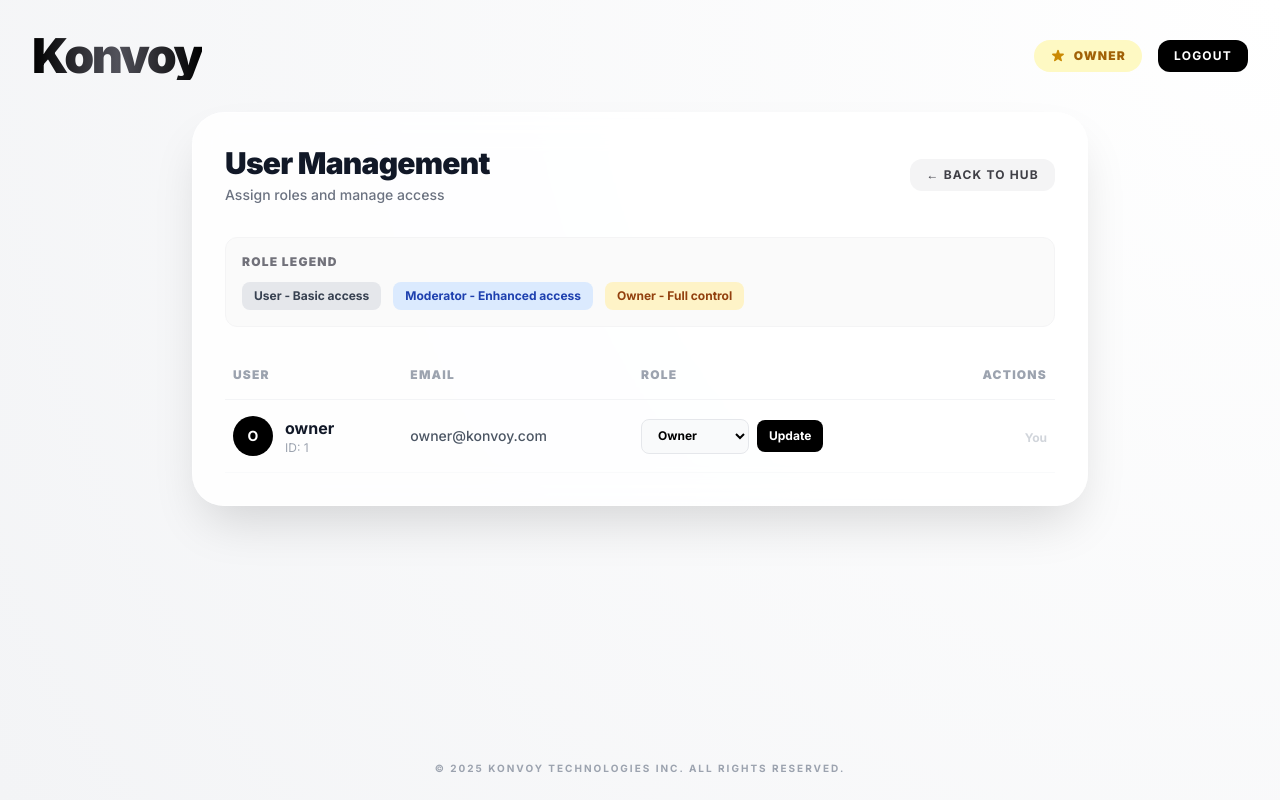
After one commit to carvedkarma/Konvoy, a Flask app: page /admin in a window 1280 px wide. The commit adds this page. Run offline with Flask 3, Linux system fonts and the light colour scheme; a user stored in the database is signed in; some libraries are stand-ins or nearby versions.

Commit message:
Add user authentication and role management system
Implement Flask-Login for user authentication, including registration, login, and logout. Add role-based access control for users, moderators, and owners, with an admin panel for role management.

Replit-Commit-Author: Agent
Replit-Commit-Session-Id: 3a3e8ade-e7ed-4612-b111-b7766714d17b
Replit-Commit-Checkpoint-Type: intermediate_checkpoint
Replit-Commit-Event-Id: 16d400e9-43e8-4ac7-821f-6f11cfbce9aa
Replit-Commit-Screenshot-Url: https://storage.googleapis.com/screenshot-production-us-central1/250f0ca5-e4ac-4ffa-b33a-7dfd825ca120/3a3e8ade-e7ed-4612-b111-b7766714d17b/bDelfPt
Replit-Helium-Checkpoint-Created: true

```diff
--- a/pyproject.toml
+++ b/pyproject.toml
@@ -4,7 +4,13 @@ version = "0.1.0"
 description = "Add your description here"
 requires-python = ">=3.11"
 dependencies = [
+    "email-validator>=2.3.0",
     "flask>=3.1.2",
+    "flask-login>=0.6.3",
+    "flask-sqlalchemy>=3.1.1",
+    "flask-wtf>=1.2.2",
     "gunicorn>=23.0.0",
+    "psycopg2-binary>=2.9.11",
     "requests>=2.32.5",
+    "werkzeug>=3.1.4",
 ]
--- a/uber/main.py
+++ b/uber/main.py
@@ -1,25 +1,163 @@
-from flask import Flask, render_template, request, jsonify
+import os
+from flask import Flask, render_template, request, jsonify, redirect, url_for, flash
+from flask_login import LoginManager, login_user, logout_user, login_required, current_user
+from datetime import datetime
 from objects.uberDev import vehicleDetails, appLaunch, driverLocation
 import config
+from models import db, User
+from forms import LoginForm, RegisterForm, RoleForm
 
 app = Flask(__name__)
+app.secret_key = os.environ.get("FLASK_SECRET_KEY") or "konvoy-ultra-secret-key-2025"
+app.config["SQLALCHEMY_DATABASE_URI"] = os.environ.get("DATABASE_URL")
+app.config["SQLALCHEMY_ENGINE_OPTIONS"] = {
+    "pool_recycle": 300,
+    "pool_pre_ping": True,
+}
+
+db.init_app(app)
+
+login_manager = LoginManager()
+login_manager.init_app(app)
+login_manager.login_view = 'login'
+login_manager.login_message_category = 'info'
+
+
+@login_manager.user_loader
+def load_user(user_id):
+    return User.query.get(int(user_id))
+
+
+with app.app_context():
+    db.create_all()
+    owner = User.query.filter_by(role='owner').first()
+    if not owner:
+        owner = User(
+            email='owner@konvoy.com',
+            username='owner',
+            role='owner'
+        )
+        owner.set_password('owner123')
+        db.session.add(owner)
+        db.session.commit()
+        print("Default owner account created: owner@konvoy.com / owner123")
+
+
 stop_signal = 0
-
-# Global variables to store the state
 stored_destination = None
 
 
 @app.route('/')
 def root():
-    return render_template('home.html')
+    if current_user.is_authenticated:
+        return render_template('home.html')
+    return redirect(url_for('login'))
+
+
+@app.route('/login', methods=['GET', 'POST'])
+def login():
+    if current_user.is_authenticated:
+        return redirect(url_for('root'))
+
+    form = LoginForm()
+    if form.validate_on_submit():
+        user = User.query.filter_by(email=form.email.data).first()
+        if user and user.check_password(form.password.data):
+            user.last_login = datetime.utcnow()
+            db.session.commit()
+            login_user(user)
+            flash('Welcome back to Konvoy!', 'success')
+            next_page = request.args.get('next')
+            return redirect(next_page if next_page else url_for('root'))
+        else:
+            flash('Invalid email or password.', 'error')
+
+    return render_template('login.html', form=form)
+
+
+@app.route('/register', methods=['GET', 'POST'])
+def register():
+    if current_user.is_authenticated:
+        return redirect(url_for('root'))
+
+    form = RegisterForm()
+    if form.validate_on_submit():
+        user = User(
+            email=form.email.data,
+            username=form.username.data,
+            role='user'
+        )
+        user.set_password(form.password.data)
+        db.session.add(user)
+        db.session.commit()
+        flash('Account created successfully! Please sign in.', 'success')
+        return redirect(url_for('login'))
+
+    return render_template('register.html', form=form)
+
+
+@app.route('/logout')
+@login_required
+def logout():
+    logout_user()
+    flash('You have been logged out.', 'info')
+    return redirect(url_for('login'))
+
+
+@app.route('/admin')
+@login_required
+def admin():
+    if not current_user.can_manage_users():
+        flash('Access denied. Owner privileges required.', 'error')
+        return redirect(url_for('root'))
+
+    users = User.query.all()
+    return render_template('admin.html', users=users)
+
+
+@app.route('/admin/update-role/<int:user_id>', methods=['POST'])
+@login_required
+def update_role(user_id):
+    if not current_user.can_manage_users():
+        return jsonify(status="error", message="Access denied"), 403
+
+    user = User.query.get_or_404(user_id)
+    new_role = request.form.get('role')
+
+    if new_role in ['user', 'moderator', 'owner']:
+        user.role = new_role
+        db.session.commit()
+        flash(f'Role updated for {user.username}.', 'success')
+
+    return redirect(url_for('admin'))
+
+
+@app.route('/admin/delete-user/<int:user_id>', methods=['POST'])
+@login_required
+def delete_user(user_id):
+    if not current_user.can_manage_users():
+        return jsonify(status="error", message="Access denied"), 403
+
+    user = User.query.get_or_404(user_id)
+
+    if user.id == current_user.id:
+        flash('You cannot delete your own account.', 'error')
+        return redirect(url_for('admin'))
+
+    db.session.delete(user)
+    db.session.commit()
+    flash(f'User {user.username} has been deleted.', 'success')
+    return redirect(url_for('admin'))
 
 
 @app.route('/change-location')
+@login_required
 def home():
     return render_template('index.html')
 
 
 @app.route('/fetch-ride')
+@login_required
 def fetch_ride():
     if config.ride_signal == 1:
         ride_data = appLaunch()
@@ -29,22 +167,19 @@ def fetch_ride():
 
 
 @app.route('/submit', methods=['POST'])
+@login_required
 def submit():
-
     config.stored_destination = request.form.get('destination')
-
     response = driverLocation(config.stored_destination)
     print(f"Destination Saved: {config.stored_destination}")
     return jsonify(status="success")
 
 
 @app.route('/stop', methods=['POST'])
+@login_required
 def stop():
-
     config.stop_signal = 1
-    print(
-        f"Stop signal received. Variable 'stop_signal' set to: {config.stop_signal}"
-    )
+    print(f"Stop signal received. Variable 'stop_signal' set to: {config.stop_signal}")
     return jsonify(status="success", value=config.stop_signal)
 
 
--- /dev/null
+++ b/uber/templates/admin.html
@@ -0,0 +1,148 @@
+<!DOCTYPE html>
+<html lang="en">
+<head>
+    <meta charset="UTF-8">
+    <meta name="viewport" content="width=device-width, initial-scale=1.0">
+    <title>Konvoy | Admin Panel</title>
+    <script src="https://cdn.tailwindcss.com"></script>
+    <link href="https://fonts.googleapis.com/css2?family=Inter:wght@300;400;500;600;700;800;900&display=swap" rel="stylesheet">
+    <style>
+        body { font-family: 'Inter', sans-serif; }
+        .glass-panel {
+            background: rgba(255, 255, 255, 0.85);
+            backdrop-filter: blur(16px);
+            -webkit-backdrop-filter: blur(16px);
+            border: 1px solid rgba(255, 255, 255, 0.4);
+        }
+        .premium-shadow {
+            box-shadow: 0 25px 50px -12px rgba(0, 0, 0, 0.15);
+        }
+        .gradient-bg {
+            background: radial-gradient(circle at top right, #ffffff 0%, #f3f4f6 100%);
+        }
+        .role-user { background: #e5e7eb; color: #374151; }
+        .role-moderator { background: #dbeafe; color: #1e40af; }
+        .role-owner { background: #fef3c7; color: #92400e; }
+    </style>
+</head>
+<body class="gradient-bg min-h-screen flex flex-col">
+    <nav class="p-6 sm:p-8">
+        <div class="max-w-7xl mx-auto flex justify-between items-center">
+            <a href="/" class="text-4xl sm:text-5xl font-black tracking-tighter text-transparent bg-clip-text bg-gradient-to-r from-black via-zinc-600 to-black hover:scale-105 transition-transform">Konvoy</a>
+            <div class="flex items-center space-x-4">
+                <div class="hidden sm:flex items-center space-x-2 bg-yellow-100 px-4 py-2 rounded-full">
+                    <svg class="w-4 h-4 text-yellow-600" fill="currentColor" viewBox="0 0 20 20">
+                        <path d="M9.049 2.927c.3-.921 1.603-.921 1.902 0l1.07 3.292a1 1 0 00.95.69h3.462c.969 0 1.371 1.24.588 1.81l-2.8 2.034a1 1 0 00-.364 1.118l1.07 3.292c.3.921-.755 1.688-1.54 1.118l-2.8-2.034a1 1 0 00-1.175 0l-2.8 2.034c-.784.57-1.838-.197-1.539-1.118l1.07-3.292a1 1 0 00-.364-1.118L2.98 8.72c-.783-.57-.38-1.81.588-1.81h3.461a1 1 0 00.951-.69l1.07-3.292z"/>
+                    </svg>
+                    <span class="text-xs font-black uppercase tracking-widest text-yellow-700">Owner</span>
+                </div>
+                <a href="{{ url_for('logout') }}" class="bg-black text-white px-4 py-2 rounded-xl text-xs font-bold uppercase tracking-widest hover:bg-zinc-800 transition-all">Logout</a>
+            </div>
+        </div>
+    </nav>
+
+    <main class="flex-grow px-4 sm:px-8 pb-10">
+        <div class="max-w-4xl mx-auto">
+            <div class="glass-panel p-6 sm:p-8 rounded-[2rem] premium-shadow">
+                <div class="flex flex-col sm:flex-row justify-between items-start sm:items-center mb-8 space-y-4 sm:space-y-0">
+                    <div>
+                        <h1 class="text-2xl sm:text-3xl font-black text-gray-900 tracking-tight">User Management</h1>
+                        <p class="text-gray-500 font-medium text-sm mt-1">Assign roles and manage access</p>
+                    </div>
+                    <a href="/" class="bg-zinc-100 text-zinc-700 px-4 py-2 rounded-xl text-xs font-bold uppercase tracking-widest hover:bg-zinc-200 transition-all">
+                        ← Back to Hub
+                    </a>
+                </div>
+
+                {% with messages = get_flashed_messages(with_categories=true) %}
+                    {% if messages %}
+                        {% for category, message in messages %}
+                            <div class="mb-6 p-4 rounded-xl text-sm font-medium
+                                {% if category == 'error' %}bg-red-50 text-red-700 border border-red-100
+                                {% elif category == 'success' %}bg-green-50 text-green-700 border border-green-100
+                                {% else %}bg-blue-50 text-blue-700 border border-blue-100{% endif %}">
+                                {{ message }}
+                            </div>
+                        {% endfor %}
+                    {% endif %}
+                {% endwith %}
+
+                <div class="mb-6 p-4 bg-zinc-50 rounded-xl border border-zinc-100">
+                    <h3 class="text-xs font-black text-zinc-500 uppercase tracking-widest mb-3">Role Legend</h3>
+                    <div class="flex flex-wrap gap-3">
+                        <span class="px-3 py-1.5 rounded-lg text-xs font-bold role-user">User - Basic access</span>
+                        <span class="px-3 py-1.5 rounded-lg text-xs font-bold role-moderator">Moderator - Enhanced access</span>
+                        <span class="px-3 py-1.5 rounded-lg text-xs font-bold role-owner">Owner - Full control</span>
+                    </div>
+                </div>
+
+                <div class="overflow-x-auto">
+                    <table class="w-full">
+                        <thead>
+                            <tr class="border-b border-gray-100">
+                                <th class="text-left py-4 px-2 text-xs font-black text-gray-400 uppercase tracking-widest">User</th>
+                                <th class="text-left py-4 px-2 text-xs font-black text-gray-400 uppercase tracking-widest">Email</th>
+                                <th class="text-left py-4 px-2 text-xs font-black text-gray-400 uppercase tracking-widest">Role</th>
+                                <th class="text-right py-4 px-2 text-xs font-black text-gray-400 uppercase tracking-widest">Actions</th>
+                            </tr>
+                        </thead>
+                        <tbody>
+                            {% for user in users %}
+                            <tr class="border-b border-gray-50 hover:bg-gray-50/50 transition-colors">
+                                <td class="py-4 px-2">
+                                    <div class="flex items-center space-x-3">
+                                        <div class="w-10 h-10 bg-black rounded-full flex items-center justify-center text-white text-sm font-bold">
+                                            {{ user.username[0]|upper }}
+                                        </div>
+                                        <div>
+                                            <p class="font-bold text-gray-900">{{ user.username }}</p>
+                                            <p class="text-xs text-gray-400">ID: {{ user.id }}</p>
+                                        </div>
+                                    </div>
+                                </td>
+                                <td class="py-4 px-2">
+                                    <p class="text-sm text-gray-600 font-medium">{{ user.email }}</p>
+                                </td>
+                                <td class="py-4 px-2">
+                                    <form method="POST" action="{{ url_for('update_role', user_id=user.id) }}" class="inline-flex items-center space-x-2">
+                                        <select name="role" class="bg-gray-50 border border-gray-200 rounded-lg px-3 py-2 text-xs font-bold focus:outline-none focus:border-black transition-all">
+                                            <option value="user" {% if user.role == 'user' %}selected{% endif %}>User</option>
+                                            <option value="moderator" {% if user.role == 'moderator' %}selected{% endif %}>Moderator</option>
+                                            <option value="owner" {% if user.role == 'owner' %}selected{% endif %}>Owner</option>
+                                        </select>
+                                        <button type="submit" class="bg-black text-white px-3 py-2 rounded-lg text-xs font-bold hover:bg-zinc-800 transition-all">
+                                            Update
+                                        </button>
+                                    </form>
+                                </td>
+                                <td class="py-4 px-2 text-right">
+                                    {% if user.id != current_user.id %}
+                                    <form method="POST" action="{{ url_for('delete_user', user_id=user.id) }}" class="inline" onsubmit="return confirm('Are you sure you want to delete this user?');">
+                                        <button type="submit" class="text-red-500 hover:text-red-700 text-xs font-bold uppercase tracking-widest transition-colors">
+                                            Delete
+                                        </button>
+                                    </form>
+                                    {% else %}
+                                    <span class="text-xs text-gray-300 font-bold">You</span>
+                                    {% endif %}
+                                </td>
+                            </tr>
+                            {% endfor %}
+                        </tbody>
+                    </table>
+                </div>
+
+                {% if users|length == 0 %}
+                <div class="text-center py-12">
+                    <p class="text-gray-400 font-medium">No users found.</p>
+                </div>
+                {% endif %}
+            </div>
+        </div>
+    </main>
+
+    <footer class="p-6 text-center text-[10px] text-gray-400 font-bold uppercase tracking-[0.2em]">
+        &copy; 2025 Konvoy Technologies Inc. All Rights Reserved.
+    </footer>
+</body>
+</html>
```
Also changed, not shown: uber/forms.py (added, +37 -0 lines), uber/models.py (added, +47 -0 lines), uber/templates/home.html (+49 -10 lines), uber/templates/login.html (added, +111 -0 lines), uber/templates/register.html (added, +127 -0 lines), 1 other file.
